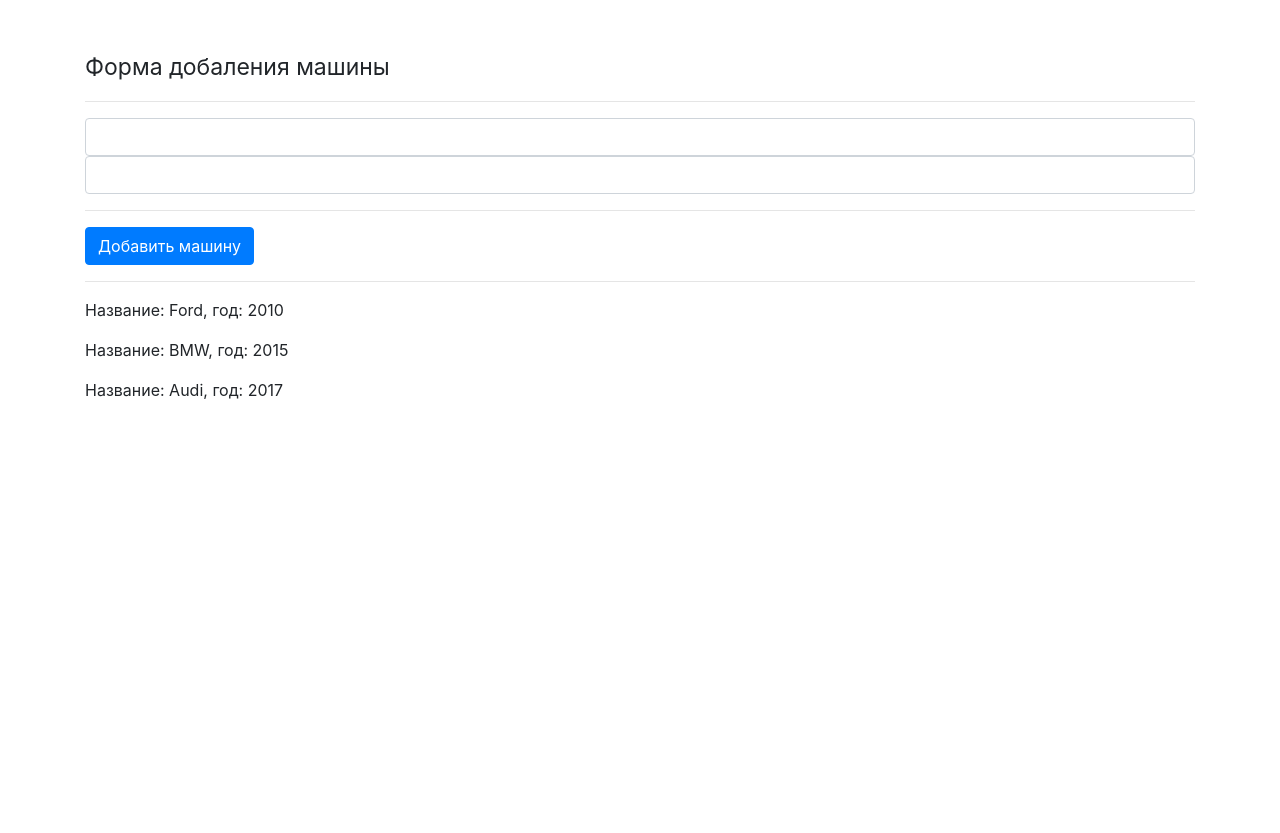
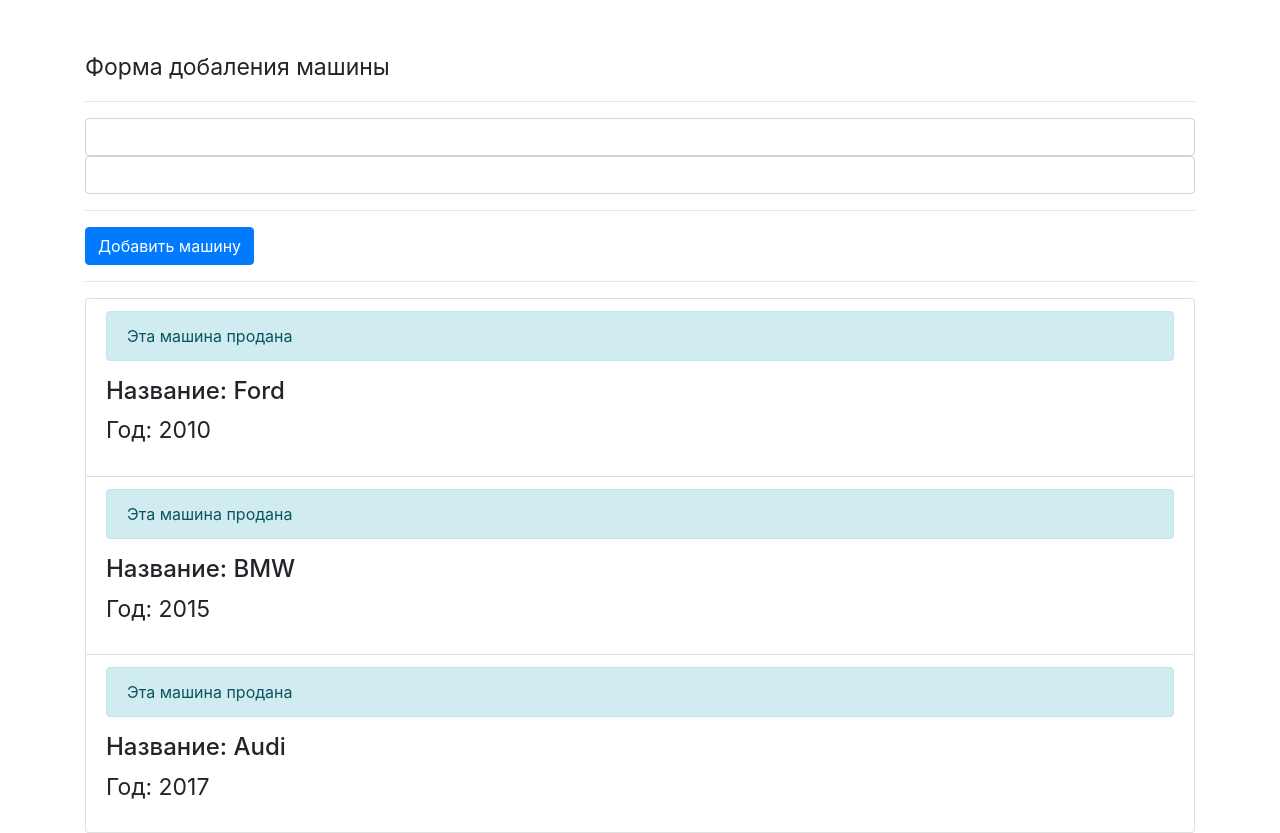
Before and after one commit to Nikoniym/ng2-course-theory, an Angular app: page / in a window 1280 px wide. Before the commit the page ends 800 px from the top, so only its background shows below. Built offline with nearby package versions, Linux system fonts and the light colour scheme.

Commit message:
3.5 Передача HTML кода компоненту

```diff
--- a/src/app/car/car.component.html
+++ b/src/app/car/car.component.html
@@ -1 +1,2 @@
-<p>Название: {{carItem.name}}, год: {{carItem.year}}</p>
+<div class="alert alert-info">Эта машина продана</div>
+<ng-content></ng-content>
--- a/src/app/car/car.component.ts
+++ b/src/app/car/car.component.ts
@@ -1,4 +1,4 @@
-import { Component, Input } from '@angular/core';
+import {Component, Input, ContentChild, ElementRef, ContentChild} from '@angular/core';
 
 @Component({
   selector: 'app-car',
@@ -8,5 +8,9 @@ import { Component, Input } from '@angular/core';
 export class CarComponent {
 
   @Input() carItem: {name: string, year: number};
+  @ContentChild('carHeading') carHeading: ElementRef;
 
+  ngAfterViewInit() {
+    console.log(this.carHeading);
+  }
 }
--- a/src/app/cars/cars.component.html
+++ b/src/app/cars/cars.component.html
@@ -2,4 +2,9 @@
 <hr>
 <app-add-car (onAddCar)="updateCarList($event)"></app-add-car>
 <hr>
-<app-car *ngFor="let car of cars" [carItem]="car"></app-car>
+<div class="list-group">
+  <app-car class="list-group-item" *ngFor="let car of cars" [carItem]="car">
+    <h4 #carHeading class="list-group-item-heading">Название: {{car.name}}</h4>
+    <p class="list-group-item-text">Год: {{car.year}}</p>
+  </app-car>
+</div>
```
